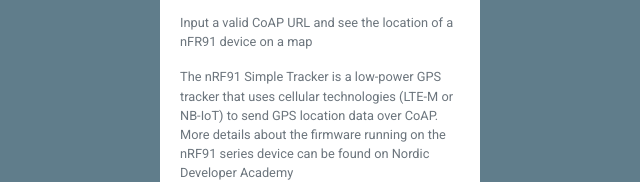
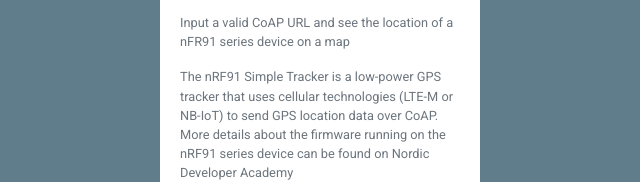
Before and after one commit to NordicPlayground/nrf91-simple-tracker-coap, a website: page public/index.html in a window 1280 px wide. Shown: the part 405-587 px from the top of the page, 320-960 px from the left. Drawn offline with nearby package versions, Linux system fonts and the light colour scheme.

Commit message:
Add series to nRF91

```diff
--- a/public/index.html
+++ b/public/index.html
@@ -58,7 +58,7 @@
 					The nRF91 Simple Tracker website is part of the Nordic Academy <a target="_blank" class="nrf-blue" href="https://academy.nordicsemi.com/courses/cellular-iot-fundamentals/">Cellular IoT Fundamentals Course</a>
 				</p>
 				<p class="card-text small text-muted">
-					Input a valid CoAP URL and see the location of a nFR91 device on a map
+					Input a valid CoAP URL and see the location of a nFR91 series device on a map
 				</p>
                 <p class="card-text small text-muted">
                     The nRF91 Simple Tracker is a low-power GPS tracker that uses cellular technologies  (LTE-M or NB-IoT) to send GPS location data over CoAP. More details about the firmware running on the nRF91 series device can be found on Nordic Developer Academy
```
